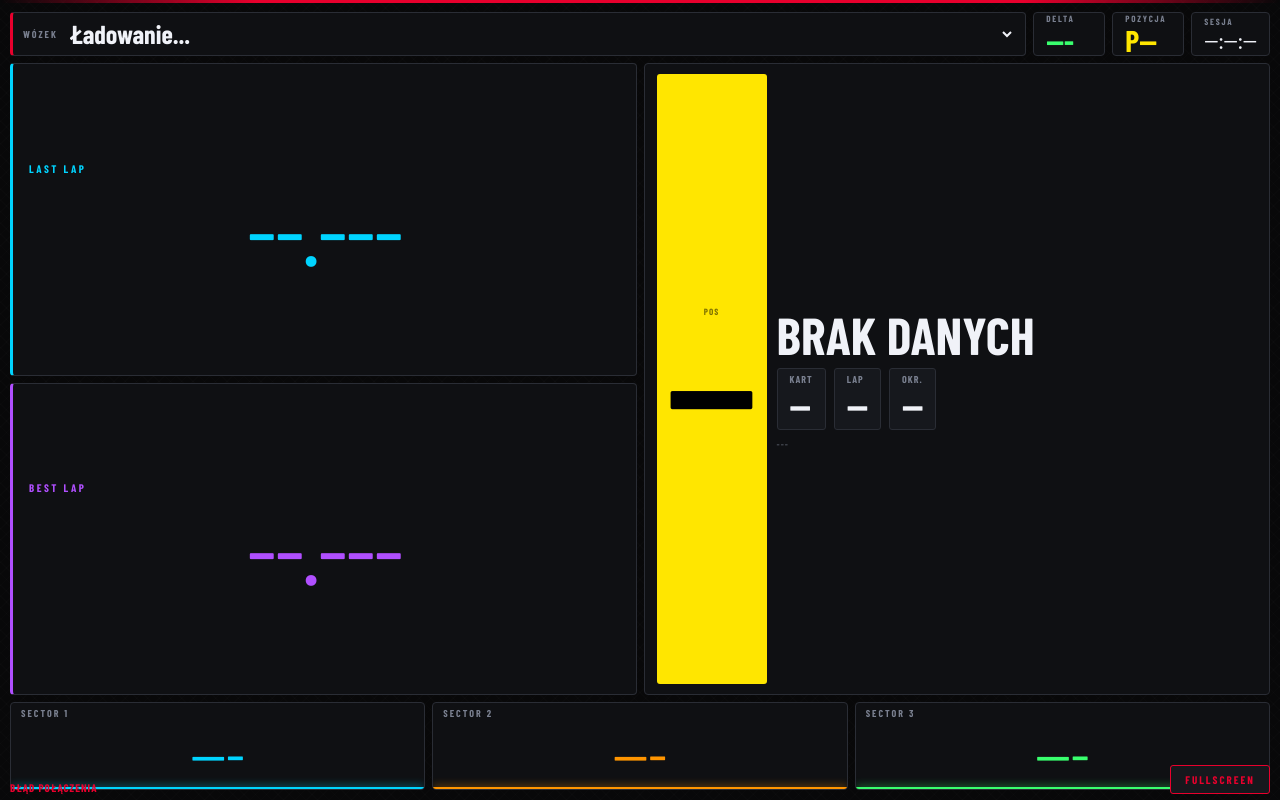
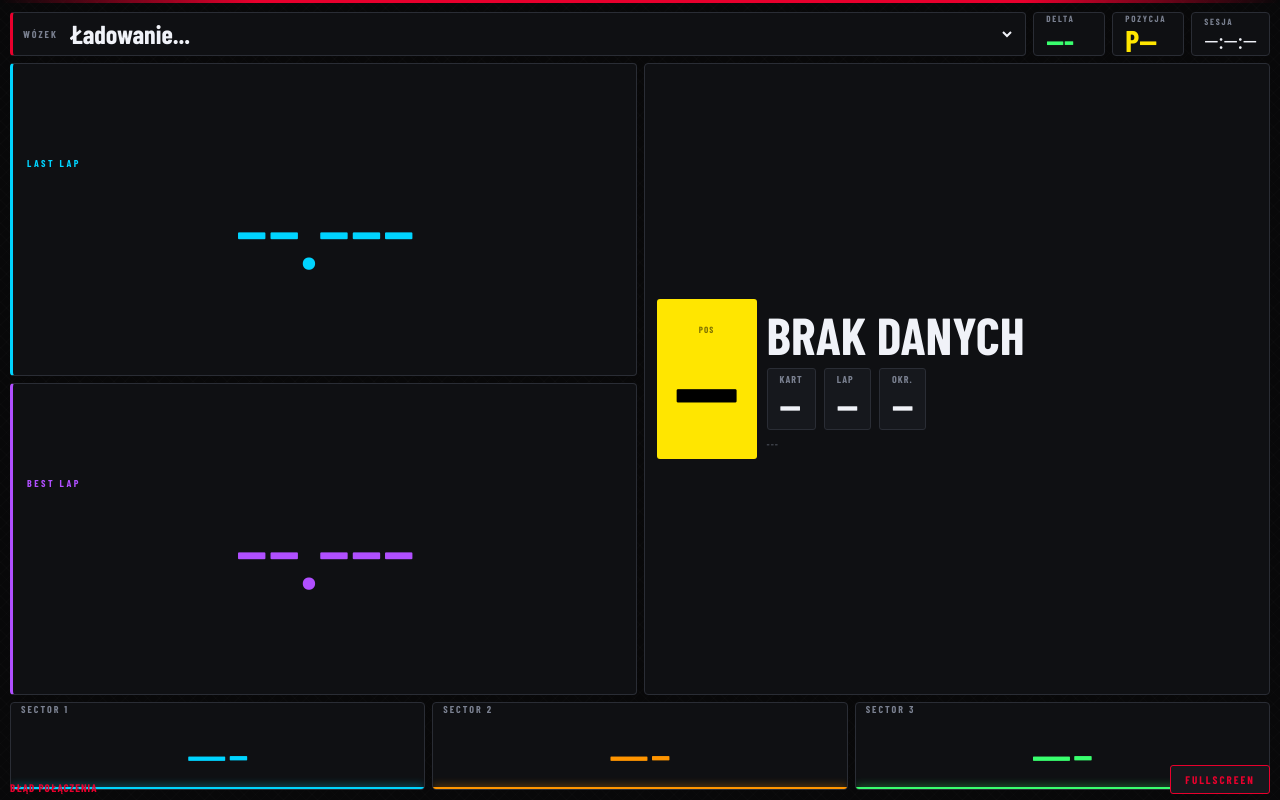
Before and after one commit to Panamnie/race-dash, a website: page public/index.html in a window 1280 px wide. Drawn offline with nearby package versions, Linux system fonts and the light colour scheme; no server answers; a web font is replaced by a local one.

Commit message:
Update index.html
Design v6

```diff
--- a/public/index.html
+++ b/public/index.html
@@ -140,14 +140,14 @@
       border: 1px solid var(--border);
       border-left: 3px solid var(--cyan);
       border-radius: 4px;
-      padding: 10px 16px;
+      padding: 5px 14px;
       display: flex; flex-direction: column;
-      justify-content: center; gap: 6px;
+      justify-content: center; gap: 2px;
       position: relative; overflow: hidden;
     }
-    .last-label { color: var(--cyan); font-size: 11px; font-weight: 700; letter-spacing: 2.5px; text-transform: uppercase; }
+    .last-label { color: var(--cyan); font-size: 10px; font-weight: 700; letter-spacing: 2.5px; text-transform: uppercase; }
     .last-value {
-      font-size: clamp(42px, 17vh, 96px); font-weight: 300; line-height: 1;
+      font-size: clamp(44px, 21vh, 110px); font-weight: 300; line-height: 1;
       letter-spacing: -2px; color: var(--cyan); text-align: center;
     }
 
@@ -157,14 +157,14 @@
       border: 1px solid var(--border);
       border-left: 3px solid var(--purple);
       border-radius: 4px;
-      padding: 10px 16px;
+      padding: 5px 14px;
       display: flex; flex-direction: column;
-      justify-content: center; gap: 6px;
+      justify-content: center; gap: 2px;
       position: relative; overflow: hidden;
     }
-    .best-label { color: var(--purple); font-size: 11px; font-weight: 700; letter-spacing: 2.5px; text-transform: uppercase; }
+    .best-label { color: var(--purple); font-size: 10px; font-weight: 700; letter-spacing: 2.5px; text-transform: uppercase; }
     .best-value {
-      font-size: clamp(42px, 17vh, 96px); font-weight: 300; line-height: 1;
+      font-size: clamp(44px, 21vh, 110px); font-weight: 300; line-height: 1;
       letter-spacing: -2px; color: var(--purple); text-align: center;
     }
 
@@ -183,13 +183,14 @@
     .pos-block {
       background: var(--yellow);
       border-radius: 3px;
-      width: clamp(56px, 14vw, 110px);
-      height: 100%;
+      width: clamp(56px, 12vw, 100px);
+      height: clamp(80px, 22vh, 160px);
+      align-self: center;
       display: flex; flex-direction: column;
       align-items: center; justify-content: center; flex-shrink: 0;
     }
     .pos-label-sm { font-size: 9px; font-weight: 700; letter-spacing: 1px; color: rgba(0,0,0,0.5); text-transform: uppercase; }
-    .pos-number { font-size: clamp(48px, 28vh, 150px); font-weight: 900; line-height: 0.9; color: #000; }
+    .pos-number { font-size: clamp(40px, 16vh, 110px); font-weight: 900; line-height: 0.9; color: #000; }
 
     .driver-info {
       display: flex; flex-direction: column; gap: 8px; min-width: 0;
@@ -214,8 +215,8 @@
     }
     .sector-card {
       background: var(--surface); border: 1px solid var(--border); border-radius: 4px;
-      padding: 6px 10px 8px;
-      display: flex; flex-direction: column; justify-content: center; gap: 4px;
+      padding: 4px 10px 6px;
+      display: flex; flex-direction: column; justify-content: center; gap: 2px;
       position: relative; overflow: hidden;
     }
     .sector-card::after {
@@ -225,7 +226,7 @@
     .s2-card::after { background: var(--amber);  box-shadow: 0 0 8px var(--amber); }
     .s3-card::after { background: var(--green);  box-shadow: 0 0 8px var(--green); }
     .sector-label { font-size: 10px; font-weight: 700; letter-spacing: 2px; text-transform: uppercase; color: var(--muted); }
-    .sector-value { font-size: clamp(30px, 13vh, 60px); font-weight: 300; line-height: 1; text-align: center; }
+    .sector-value { font-size: clamp(32px, 16vh, 70px); font-weight: 300; line-height: 1; text-align: center; }
     .s1-val { color: var(--cyan); }
     .s2-val { color: var(--amber); }
     .s3-val { color: var(--green); }
```
